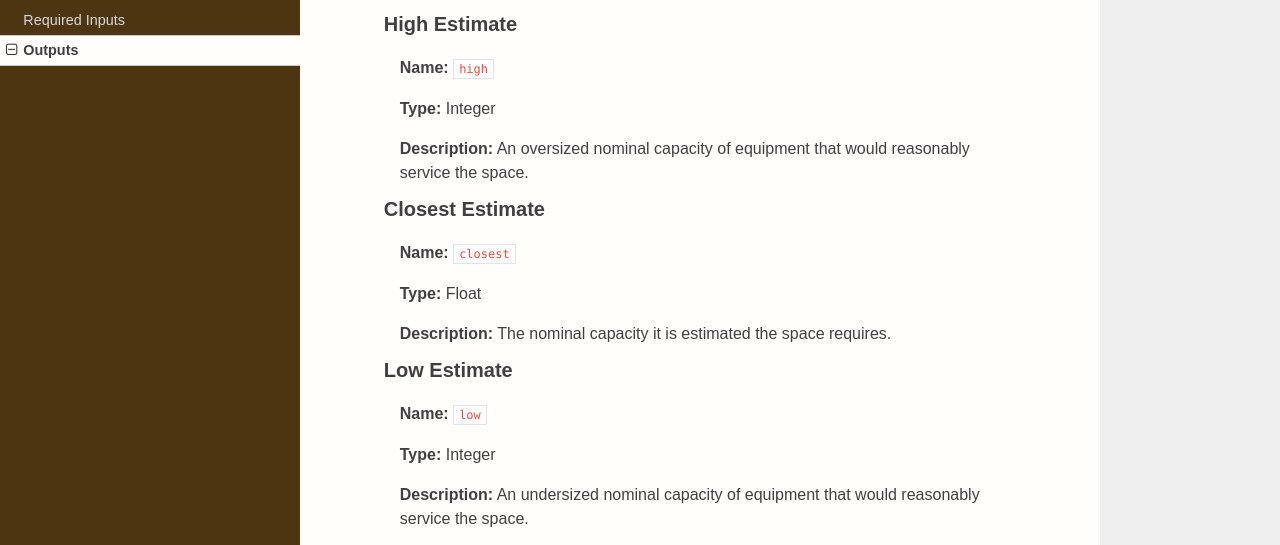
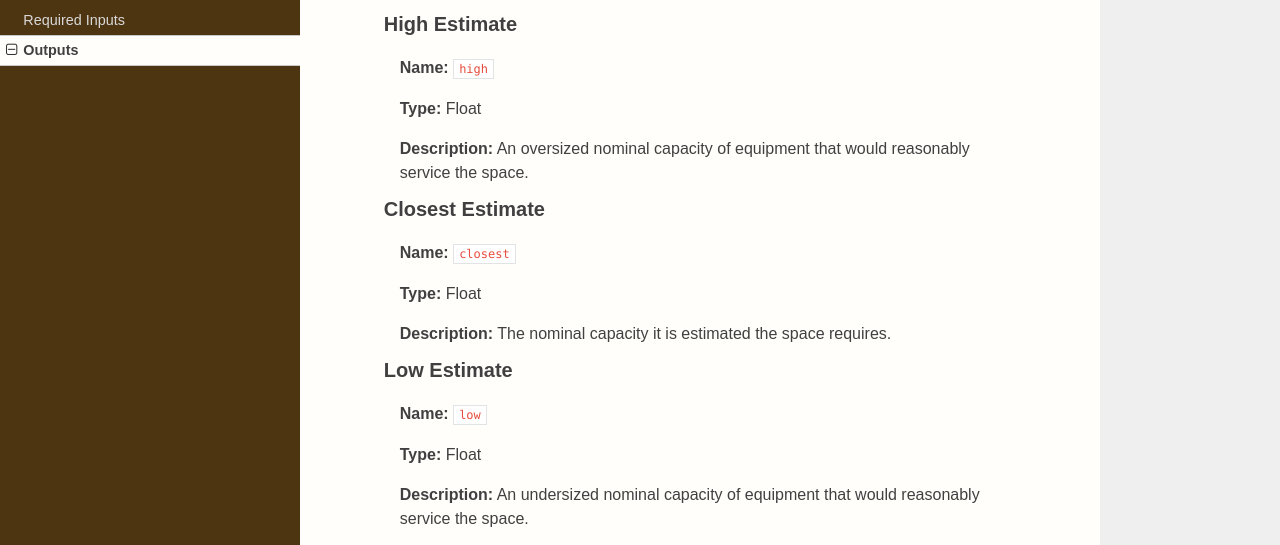
Before and after one commit to geoconnections-rjc/GSE-Docs, an MkDocs documentation site: the page built from docs/outputs.md, in a window 1280 px wide and 900 px high, scrolled down 7120 px. Shown: the part 160-705 px from the top of the window. Built offline with MkDocs 1.6.1, drawn with Linux system fonts in a browser that asks for light colours; nearby versions of some CDN libraries.

Commit message:
Data Type Correction

```diff
--- a/docs/outputs.md
+++ b/docs/outputs.md
@@ -306,7 +306,7 @@
 
 >>> **Name:** `high`
 
->>> **Type:** Integer
+>>> **Type:** Float
 
 >>> **Description:** An oversized nominal capacity of equipment that would reasonably service the space.
 
@@ -322,7 +322,7 @@
 
 >>> **Name:** `low`
 
->>> **Type:** Integer
+>>> **Type:** Float
 
 >>> **Description:** An undersized nominal capacity of equipment that would reasonably service the space.
 
```
